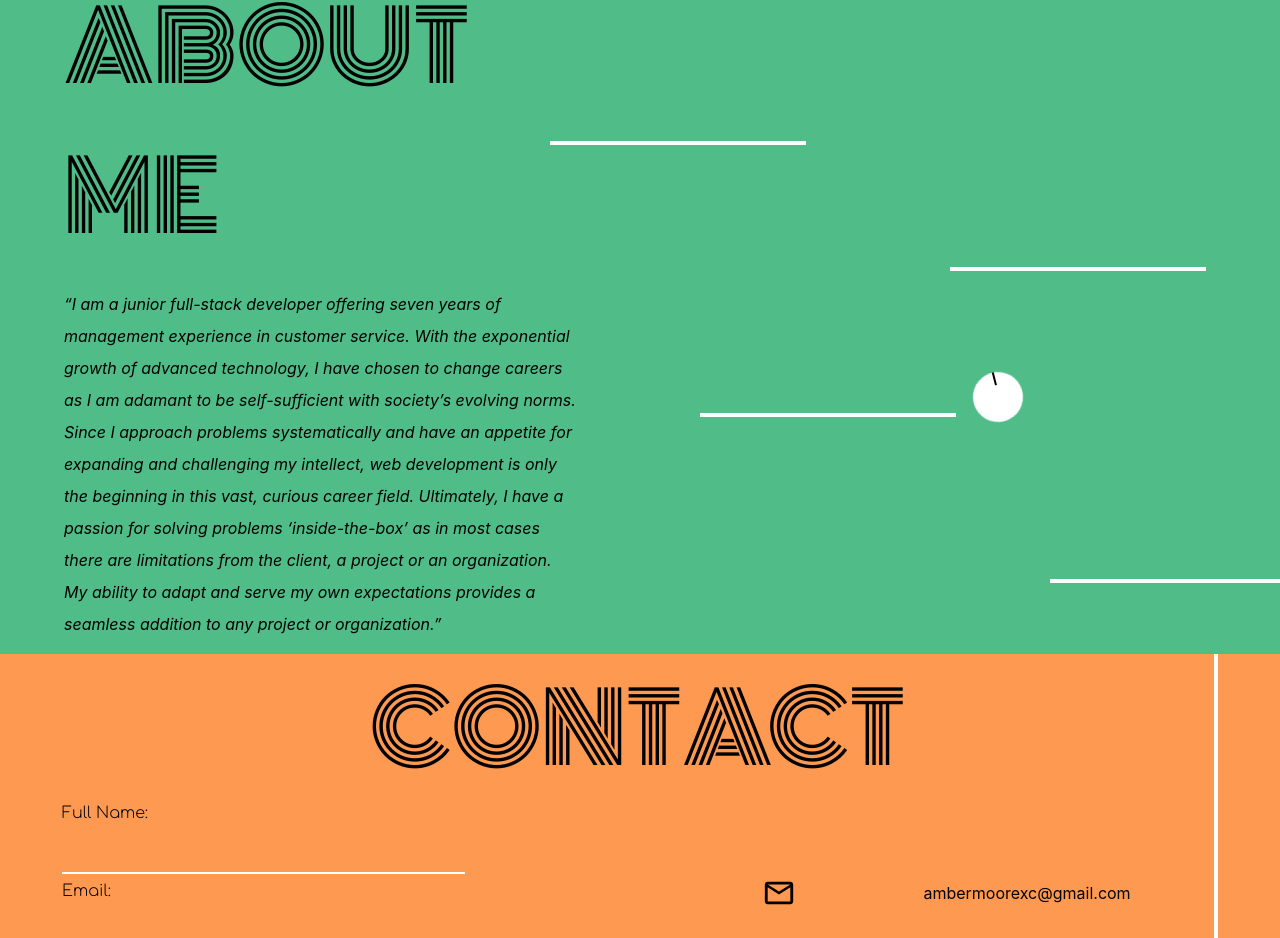
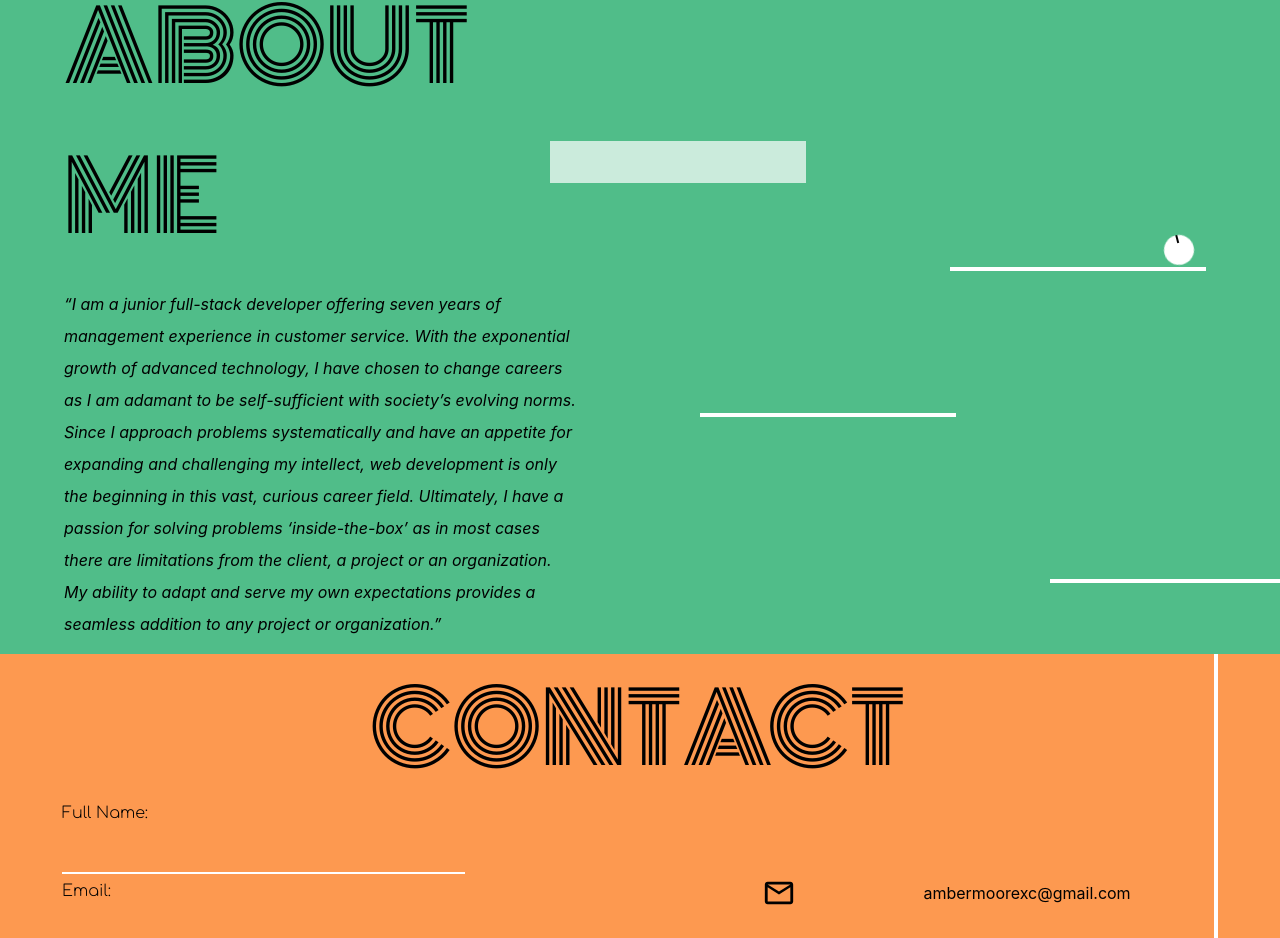
Before and after one commit to ForkingPaths2040/Portfolio, a React (Create React App) app: page / in a window 1280 px wide. Shown: the part 1610-2548 px from the top of the page. Built offline with nearby package versions, Linux system fonts and the light colour scheme.

Commit message:
Cleaned up the rotation and adding a expaning div

```diff
--- a/src/components/About/About.css
+++ b/src/components/About/About.css
@@ -34,6 +34,7 @@
   left: 1050px;
   top: -50px;
 }
+
 #hz2 {
   left: 700px;
   top: -220px;
@@ -45,51 +46,64 @@
 #hz4 {
   left: 550px;
   top: -500px;
+  animation: expand 9s infinite;
+}
+
+@keyframes expand {
+  50% {
+    height: 100px;
+    background-color: rgba(255, 255, 255, 0.25);
+  }
+  100% {
+    height: 4px;
+    border: none;
+    background-color: white;
+  }
 }
 
 .box {
-  width: 50px;
-  height: 50px;
+  width: 30px;
+  height: 30px;
   background-color: white;
   border-radius: 50%;
   position: absolute;
   top: 1600px;
   left: 600px;
-  animation: stepping 8s infinite, roll 8s infinite linear;
+  animation: stepping 16s infinite, roll 16s infinite linear;
   transform: rotate(30deg);
 }
 @keyframes stepping {
   0% {
     left: 560px;
-    top: 1700px;
+    top: 1720px;
   }
   25% {
     left: 800px;
-    top: 1700px;
+    top: 1720px;
   }
   37% {
     left: 1180px;
-    top: 1825px;
+    top: 1845px;
   }
   50% {
     left: 930px;
-    top: 1825px;
+    top: 1845px;
   }
   63% {
     left: 700px;
-    top: 1970px;
+    top: 1990px;
   }
   75% {
     left: 950px;
-    top: 1970px;
+    top: 1990px;
   }
   87% {
     left: 1275px;
-    top: 2140px;
+    top: 2160px;
   }
   100% {
     left: 1060px;
-    top: 2140px;
+    top: 2160px;
   }
 }
 
@@ -98,13 +112,13 @@
     transform: rotate(360deg);
   }
   50% {
-    transform: rotate(0deg);
+    transform: rotate(-360deg);
   }
   75% {
     transform: rotate(360deg);
   }
   100% {
-    transform: rotate(0deg);
+    transform: rotate(-360deg);
   }
 }
 
```
